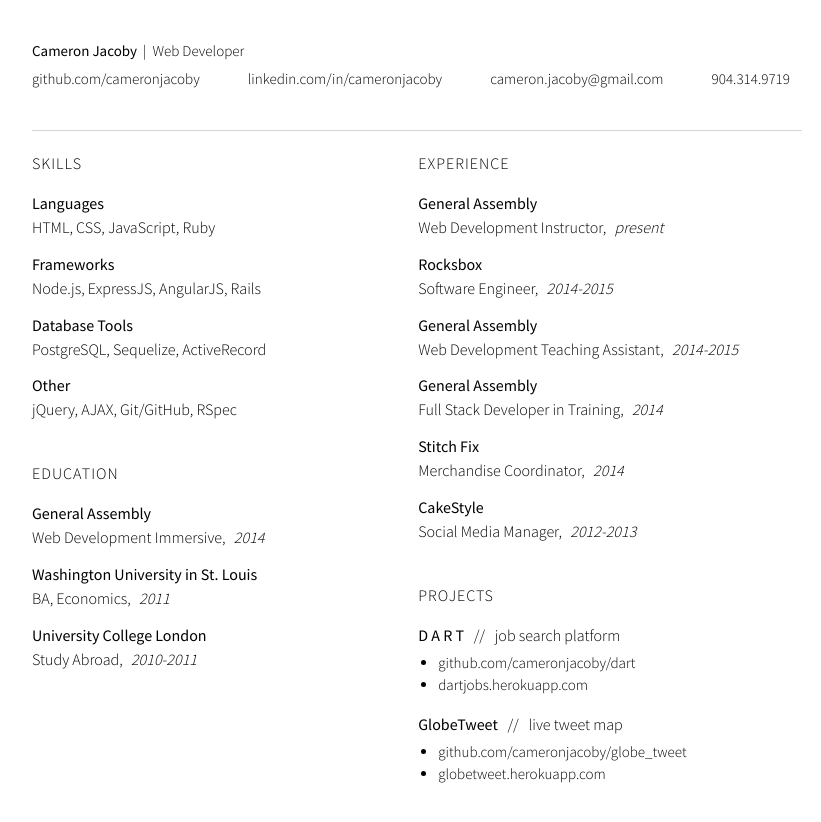
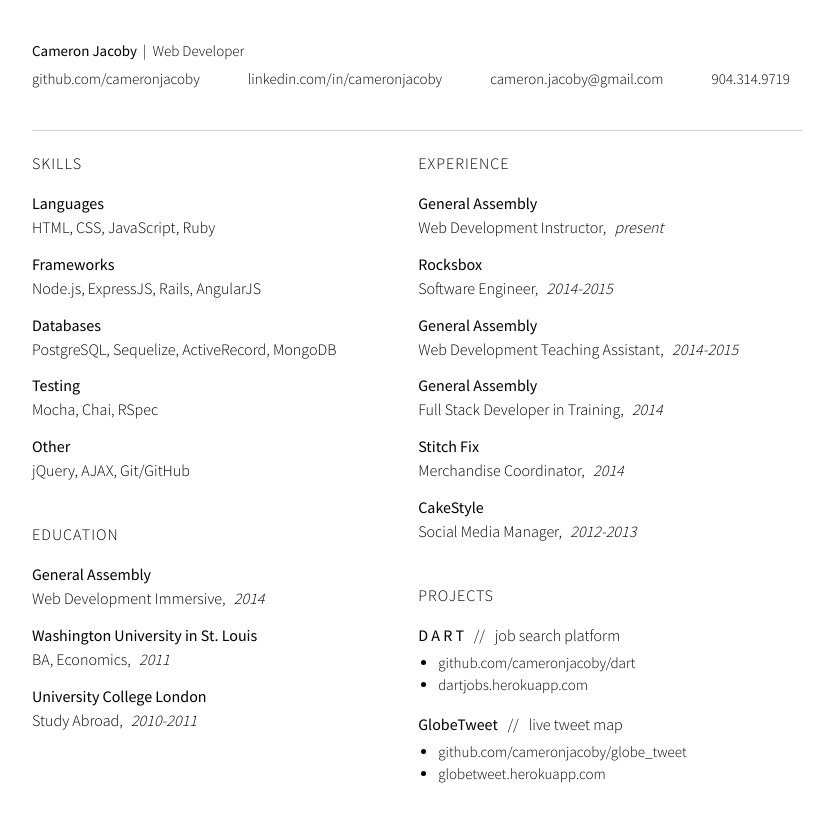
Before and after one commit to cameronjacoby/resume, a plain HTML site: page pdf/index.html in a window 1280 px wide. Shown: the whole page, without its empty margins (223-1044 px from the left). Drawn offline with Linux system fonts and the light colour scheme.

Commit message:
add tech skills

```diff
--- a/pdf/index.html
+++ b/pdf/index.html
@@ -1,7 +1,7 @@
 <!DOCTYPE html>
 <html>
 <head>
-  <title>Cameron Jacoby | Resume </title>
+  <title>Cameron Jacoby | Resume</title>
 
   <!-- meta tags -->
   <meta name="viewport" content="width=device-width, initial-scale=1.0">
@@ -31,11 +31,13 @@
         <p class="normal no-margin">Languages</p>
         <p class="info">HTML, CSS, JavaScript, Ruby</p>
         <p class="normal no-margin">Frameworks</p>
-        <p class="info">Node.js, ExpressJS, AngularJS, Rails</p>
-        <p class="normal no-margin">Database Tools</p>
-        <p class="info">PostgreSQL, Sequelize, ActiveRecord</p>
+        <p class="info">Node.js, ExpressJS, Rails, AngularJS</p>
+        <p class="normal no-margin">Databases</p>
+        <p class="info">PostgreSQL, Sequelize, ActiveRecord, MongoDB</p>
+        <p class="normal no-margin">Testing</p>
+        <p class="info">Mocha, Chai, RSpec</p>
         <p class="normal no-margin">Other</p>
-        <p class="info">jQuery, AJAX, Git/GitHub, RSpec</p>
+        <p class="info">jQuery, AJAX, Git/GitHub</p>
 
         <!-- education -->
         <p class="section-header">Education</p>
```
Also changed, not shown: web/index.html (+7 -5 lines).
